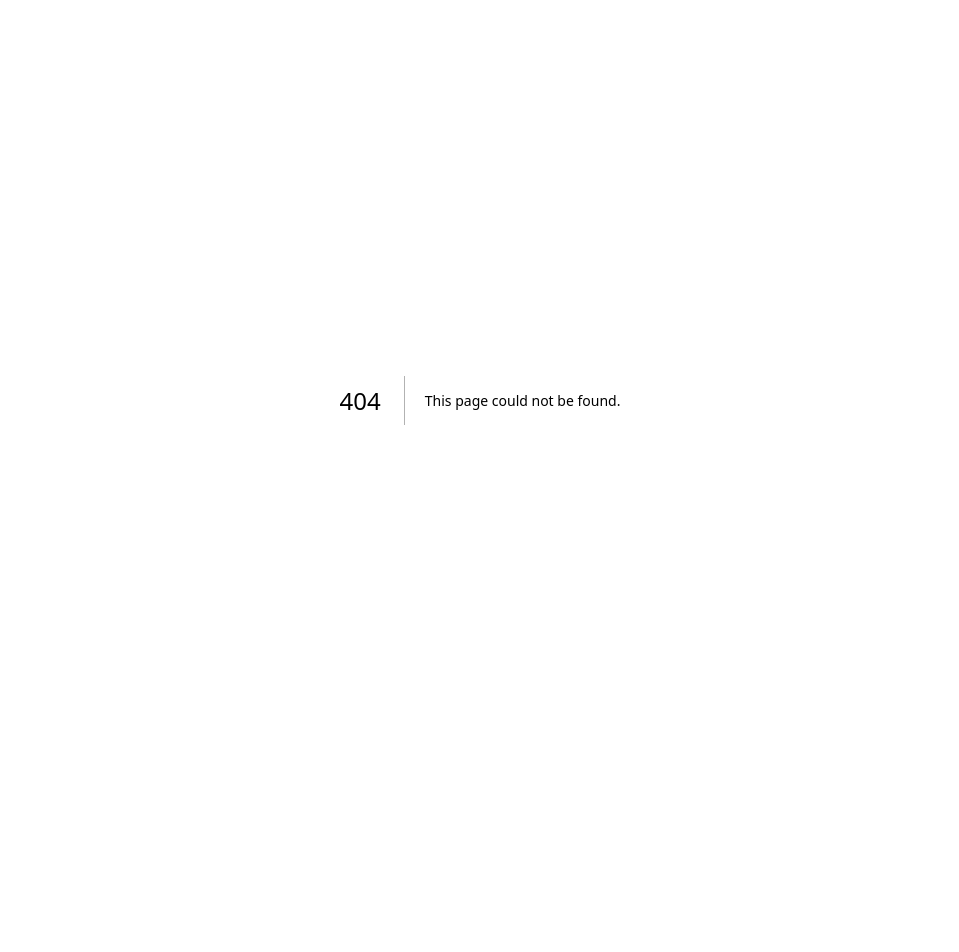
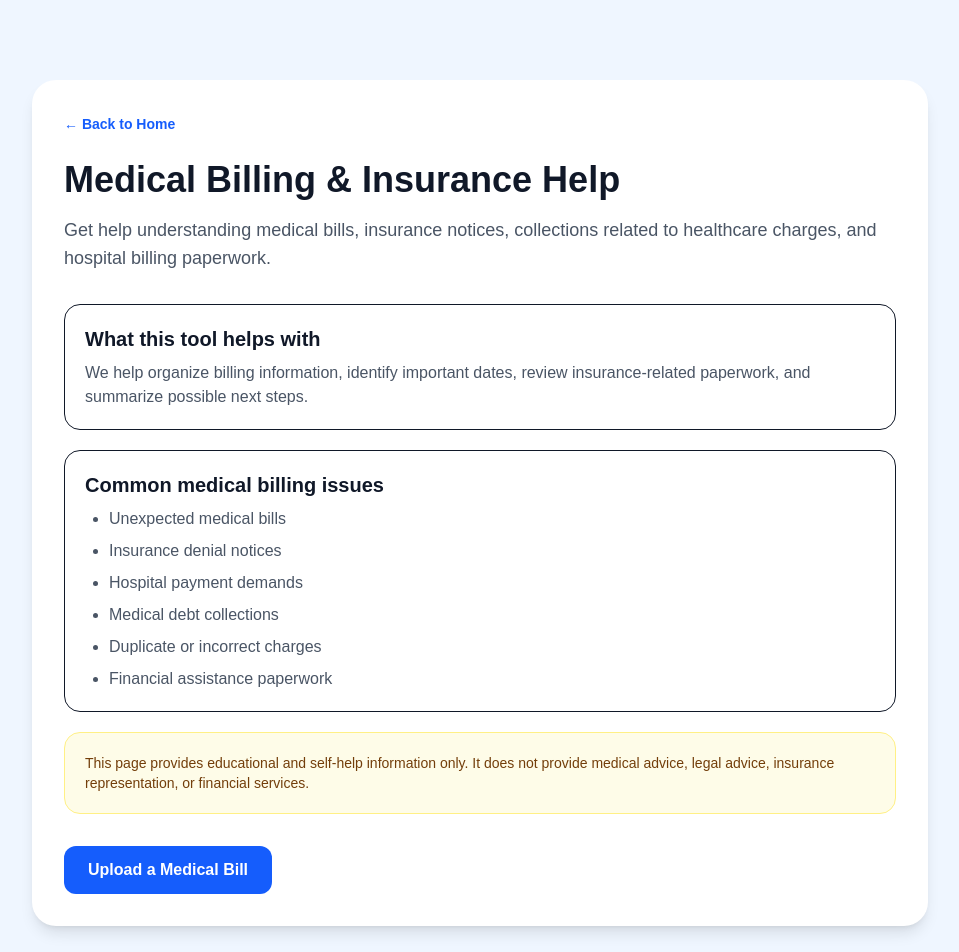
Before and after one commit to betterwork7777/csds-site, a Next.js app: page /medical in a window 1280 px wide. Before the commit this address had no page. Shown: the top 952 px of the page, without its empty margins (160-1119 px from the left). Before the commit the page ends 800 px from the top, so only its background shows below. Built offline with nearby package versions, Linux system fonts and the light colour scheme.

Commit message:
Create MedicalPage component for billing assistance

```diff
--- /dev/null
+++ b/src/app/medical/page.tsx
@@ -0,0 +1,61 @@
+export default function MedicalPage() {
+  return (
+    <main className="min-h-screen bg-blue-50 px-6 py-20 text-gray-900">
+      <div className="mx-auto max-w-4xl rounded-3xl bg-white p-8 shadow-lg">
+        <a href="/" className="text-sm font-semibold text-blue-600">
+          ← Back to Home
+        </a>
+
+        <h1 className="mt-6 text-4xl font-bold">
+          Medical Billing & Insurance Help
+        </h1>
+
+        <p className="mt-4 text-lg text-gray-600">
+          Get help understanding medical bills, insurance notices,
+          collections related to healthcare charges, and hospital billing paperwork.
+        </p>
+
+        <div className="mt-8 space-y-5">
+          <div className="rounded-2xl border p-5">
+            <h2 className="text-xl font-bold">
+              What this tool helps with
+            </h2>
+
+            <p className="mt-2 text-gray-600">
+              We help organize billing information, identify important dates,
+              review insurance-related paperwork, and summarize possible next steps.
+            </p>
+          </div>
+
+          <div className="rounded-2xl border p-5">
+            <h2 className="text-xl font-bold">
+              Common medical billing issues
+            </h2>
+
+            <ul className="mt-2 list-disc space-y-2 pl-6 text-gray-600">
+              <li>Unexpected medical bills</li>
+              <li>Insurance denial notices</li>
+              <li>Hospital payment demands</li>
+              <li>Medical debt collections</li>
+              <li>Duplicate or incorrect charges</li>
+              <li>Financial assistance paperwork</li>
+            </ul>
+          </div>
+
+          <div className="rounded-2xl border border-yellow-200 bg-yellow-50 p-5 text-sm text-yellow-900">
+            This page provides educational and self-help information only.
+            It does not provide medical advice, legal advice, insurance representation,
+            or financial services.
+          </div>
+        </div>
+
+        <a
+          href="/#upload"
+          className="mt-8 inline-block rounded-xl bg-blue-600 px-6 py-3 font-semibold text-white hover:bg-blue-700"
+        >
+          Upload a Medical Bill
+        </a>
+      </div>
+    </main>
+  );
+}
```
